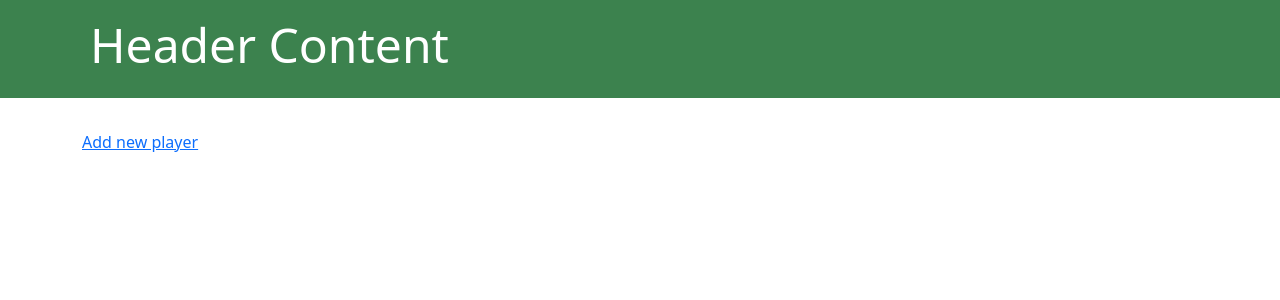
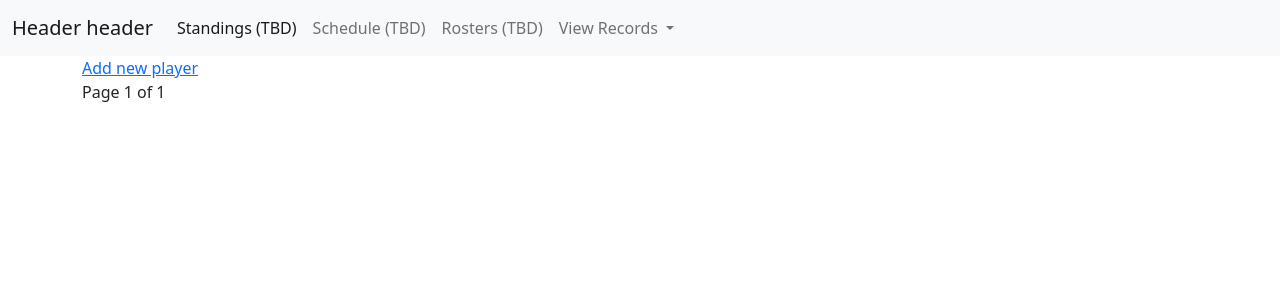
Before and after one commit to ashtonbt1/stratl, a Django app: page / in a window 1280 px wide. Shown: the top 300 px of the page. Run offline with Django 3.2, Linux system fonts and the light colour scheme; data that the repository does not hold is empty.

```diff
--- a/django/league/static/css/league.css
+++ b/django/league/static/css/league.css
@@ -19,3 +19,7 @@
     flex-flow: row wrap;
     align-items: center;
 }
+
+.list-group-item {
+    border: none;
+}
--- a/django/league/templates/league/base.html
+++ b/django/league/templates/league/base.html
@@ -9,11 +9,37 @@
     </head>
 </html>
 <body>
-    <header class="page-header">
-        <div class="container">
-            <h1><a href="/">Header Content</a></h1>
+    <nav class="navbar navbar-expand-lg navbar-light bg-light">
+        <div class="container-fluid">
+          <a class="navbar-brand" href="#">Header header</a>
+          <button class="navbar-toggler" type="button" data-bs-toggle="collapse" data-bs-target="#navbarNavDropdown" aria-controls="navbarNavDropdown" aria-expanded="false" aria-label="Toggle navigation">
+            <span class="navbar-toggler-icon"></span>
+          </button>
+          <div class="collapse navbar-collapse" id="navbarNavDropdown">
+            <ul class="navbar-nav">
+              <li class="nav-item">
+                <a class="nav-link active" aria-current="page" href="#">Standings (TBD)</a>
+              </li>
+              <li class="nav-item">
+                <a class="nav-link" href="#">Schedule (TBD)</a>
+              </li>
+              <li class="nav-item">
+                <a class="nav-link" href="#">Rosters (TBD)</a>
+              </li>
+              <li class="nav-item dropdown">
+                <a class="nav-link dropdown-toggle" href="#" id="navbarDropdownMenuLink" role="button" data-bs-toggle="dropdown" aria-expanded="false">
+                  View Records
+                </a>
+                <ul class="dropdown-menu" aria-labelledby="navbarDropdownMenuLink">
+                  <li><a class="dropdown-item" href="{% url 'player_list' %}">Players</a></li>
+                  <li><a class="dropdown-item" href="#">Cards (TBD)</a></li>
+                  <li><a class="dropdown-item" href="#">League Teams (TBD)</a></li>
+                </ul>
+              </li>
+            </ul>
+          </div>
         </div>
-    </header>
+      </nav>
 
     <main class="container">
         <div class="row">
--- a/django/league/templates/league/player_list.html
+++ b/django/league/templates/league/player_list.html
@@ -6,9 +6,28 @@
     <a href="{% url 'player_new' %}">Add new player</a>
 </div>
 
-{% for player in players %}
+{% for player in page_obj %}
 <div class="player">
     <a href="{% url 'player_detail' player.id %}">{{ player }}</a>
 </div>
 {% endfor %}
+
+<div class="pagination">
+    <span class="step-links">
+        {% if page_obj.has_previous %}
+            <a href="?page=1">&laquo; first</a>
+            <a href="?page={{ page_obj.previous_page_number }}">prev</a>
+        {% endif %}
+
+        <span class="current">
+            Page {{ page_obj.number }} of {{ page_obj.paginator.num_pages }}
+        </span>
+
+        {% if page_obj.has_next %}
+            <a href="?page={{ page_obj.next_page_number }}">next</a>
+            <a href="?page={{ page_obj.paginator.num_pages }}">last &raquo;</a>
+        {% endif %}
+    </span>
+</div>
+
 {% endblock %}
--- a/django/league/urls.py
+++ b/django/league/urls.py
@@ -2,12 +2,14 @@ from django.urls import path
 from . import views
 
 urlpatterns = [
-    path('', views.player_list, name='player_list'),
+    path('', views.player_list, name='league_home'),
+    path('players/', views.player_list, name='player_list'),
     path('player/new/', views.player_new, name='player_new'),
     path('player/view/<str:pk>/edit/', views.player_edit, name='player_edit'),
     path('player/view/<str:pk>/', views.player_detail, name='player_detail'),
 
     path('hitter/new/', views.hitter_new, name='hitter_new'),
+    path('hitter/<int:pk>/', views.hitter_detail, name='hitter_detail'),
     path('hitter/<int:pk>/add_position/', views.position_new, name='position_new'),
     path('card/<int:pk>/add_rolls/', views.build_card_results, name='build_card_results'),
 ]
--- a/django/league/views.py
+++ b/django/league/views.py
@@ -1,16 +1,21 @@
+from django.core.paginator import Paginator
 from django.forms.formsets import formset_factory
 from django.http.response import HttpResponseRedirect
 from django.shortcuts import get_object_or_404, redirect, render, render_to_response
 from tablib import Dataset
 
-from .models import Player, Position, Hitter, Card
+from .models import Player, Position, Hitter, Card, RollResult
 from .forms import HitterForm, PlayerForm, PositionForm, RollResultForm, RollResultFormSet
 from .resources import PlayerResource
 
 # Create your views here.
 def player_list(request):
     players = Player.objects.all()
-    return render(request, 'league/player_list.html', {'players': players})
+    paginator = Paginator(players, 20)
+
+    page_num = request.GET.get('page')
+    page_obj = paginator.get_page(page_num)
+    return render(request, 'league/player_list.html', {'page_obj': page_obj})
 
 def player_detail(request, pk):
     player = get_object_or_404(Player, pk=pk)
@@ -76,6 +81,17 @@ def hitter_new(request):
         form = HitterForm()
     return render(request, 'league/hitter_edit.html', {'form': form})
 
+def hitter_detail(request, pk):
+    hitter = get_object_or_404(Hitter, pk=pk)
+    positions = Position.objects.filter(hitter=hitter.pk)
+    roll_results = RollResult.objects.filter(card=hitter.pk)
+    return render(request, 'league/hitter_detail.html',
+                    {
+                        'hitter': hitter,
+                        'positions': positions,
+                        'roll_results': roll_results,
+                    })
+
 def generate_init_vals_roll_results(pk):
     ilist = list()
     nforms = 66
```
Also changed, not shown: django/league/models.py (+8 -1 lines), django/league/templates/league/hitter_detail.html (+23 -1 lines).
